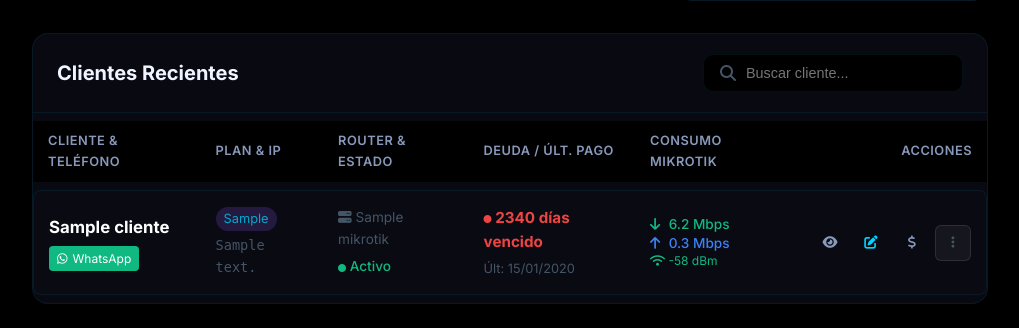
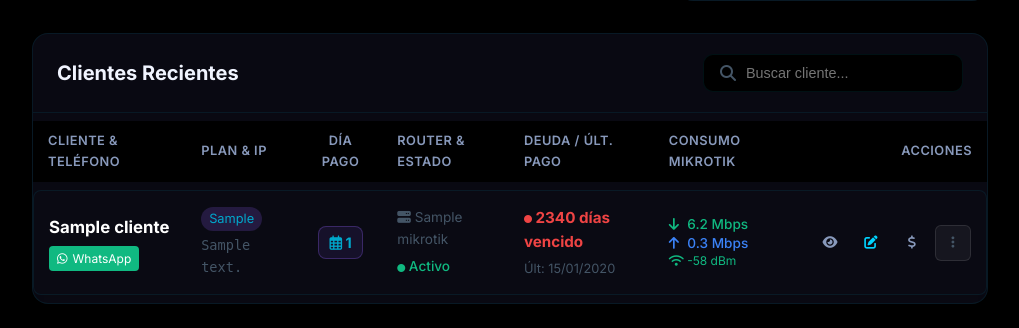
Before and after one commit to vozoedin-cmd/cuzonet-manager, a Flask app: page / in a window 1280 px wide. Shown: the part 1696-2024 px from the top of the page, without its empty margins (260-1279 px from the left). Run offline with Flask 3, Linux system fonts and the light colour scheme; a user stored in the database is signed in; tables that the repository leaves empty hold one stand-in row (values such as "Sample post").

Commit message:
feat: Add Dia Pago column back to tables

```diff
--- a/templates/index.html
+++ b/templates/index.html
@@ -256,6 +256,7 @@
                         <tr style="color: var(--text-muted); font-size: 0.85rem; text-transform: uppercase; letter-spacing: 1px;">
                             <th style="padding: 10px 15px; text-align: left;">Cliente & Teléfono</th>
                             <th style="padding: 10px 15px; text-align: left;">Plan & IP</th>
+                            <th style="padding: 10px 15px; text-align: center;">Día Pago</th>
                             <th style="padding: 10px 15px; text-align: left;">Router & Estado</th>
                             <th style="padding: 10px 15px; text-align: left;">Deuda / Últ. Pago</th>
                             <th style="padding: 10px 15px; text-align: left;">Consumo MikroTik</th>
@@ -286,6 +287,13 @@
                                         {{ cliente.plan }}
                                     </span>
                                     <code style="color: var(--text-muted); font-family: monospace; font-size: 0.85rem;">{{ cliente.ip_address }}</code>
+                                </div>
+                            </td>
+
+                            <!-- DIA PAGO -->
+                            <td style="padding: 15px; border-top: 1px solid var(--border-color); border-bottom: 1px solid var(--border-color); text-align: center;">
+                                <div style="background: rgba(139, 92, 246, 0.1); color: var(--secondary); border: 1px solid rgba(139, 92, 246, 0.3); border-radius: 8px; padding: 4px 10px; display: inline-block; font-weight: bold; font-size: 0.9rem;">
+                                    <i class="far fa-calendar-alt"></i> {{ cliente.dia_corte or 1 }}
                                 </div>
                             </td>
 
```
Also changed, not shown: templates/clientes.html (+8 -0 lines).
